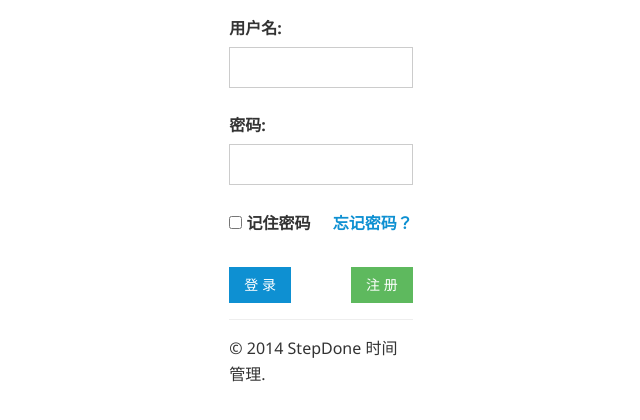
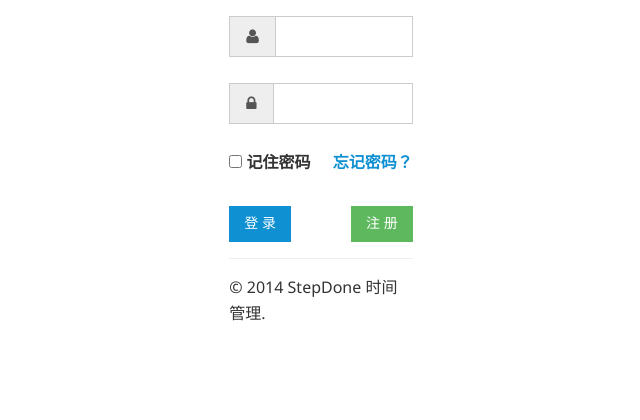
Before and after one commit to lzcers/StepDone, a Flask app: page / in a window 1280 px wide. Shown: the part 175-595 px from the top of the page, without its empty margins (319-959 px from the left). Run offline with Flask 2, Linux system fonts and the light colour scheme.

Commit message:
表单样式更改
登陆页面使用了AmazeUI的表单样式

```diff
--- a/app/templates/login.html
+++ b/app/templates/login.html
@@ -36,13 +36,16 @@
   <div class="am-u-lg-2 am-u-md-8 am-u-sm-centered">
     <form class="am-form" method="post" action="/login">
       {{ form.hidden_tag() }}
-      <label for="user_name">用户名:</label>
-      {{ form.user_name() }}
+      <div class="am-input-group">
+        <span class="am-input-group-label"><i class="am-icon-user"></i></span>
+        {{ form.user_name(class='am-form-field') }}
+      </div>
       <br>
-      <label for="user_password">密码:</label>
-      {{ form.user_password() }}
+      <div class="am-input-group">
+        <span class="am-input-group-label"><i class="am-icon-lock"></i></span>
+        {{ form.user_password(class='am-form-field', type='password') }}
+      </div>
       <br>
-
       <div class="am-cf">
         <label class="am-fl" for="remember-me">
           {{ form.remember_me() }}
```
